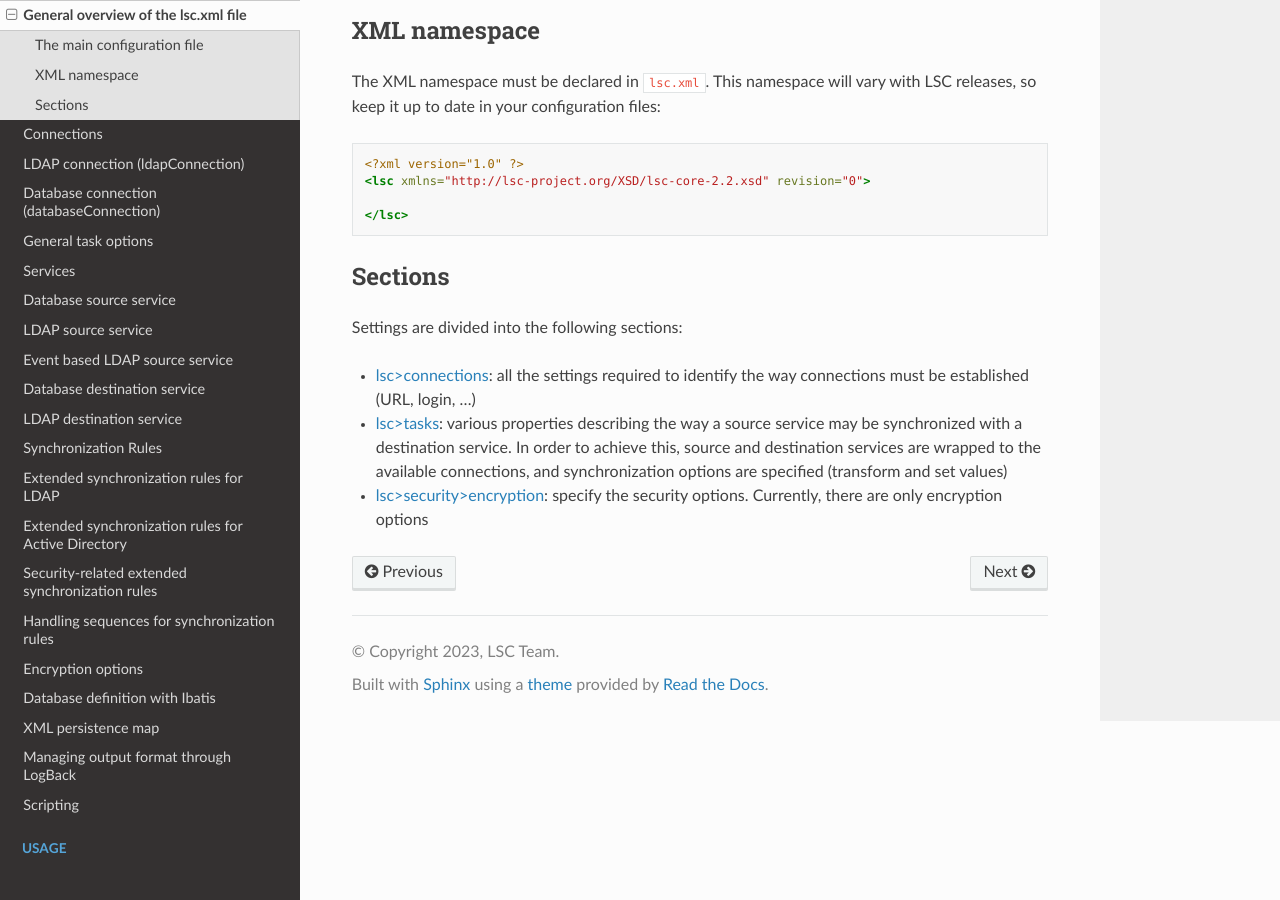
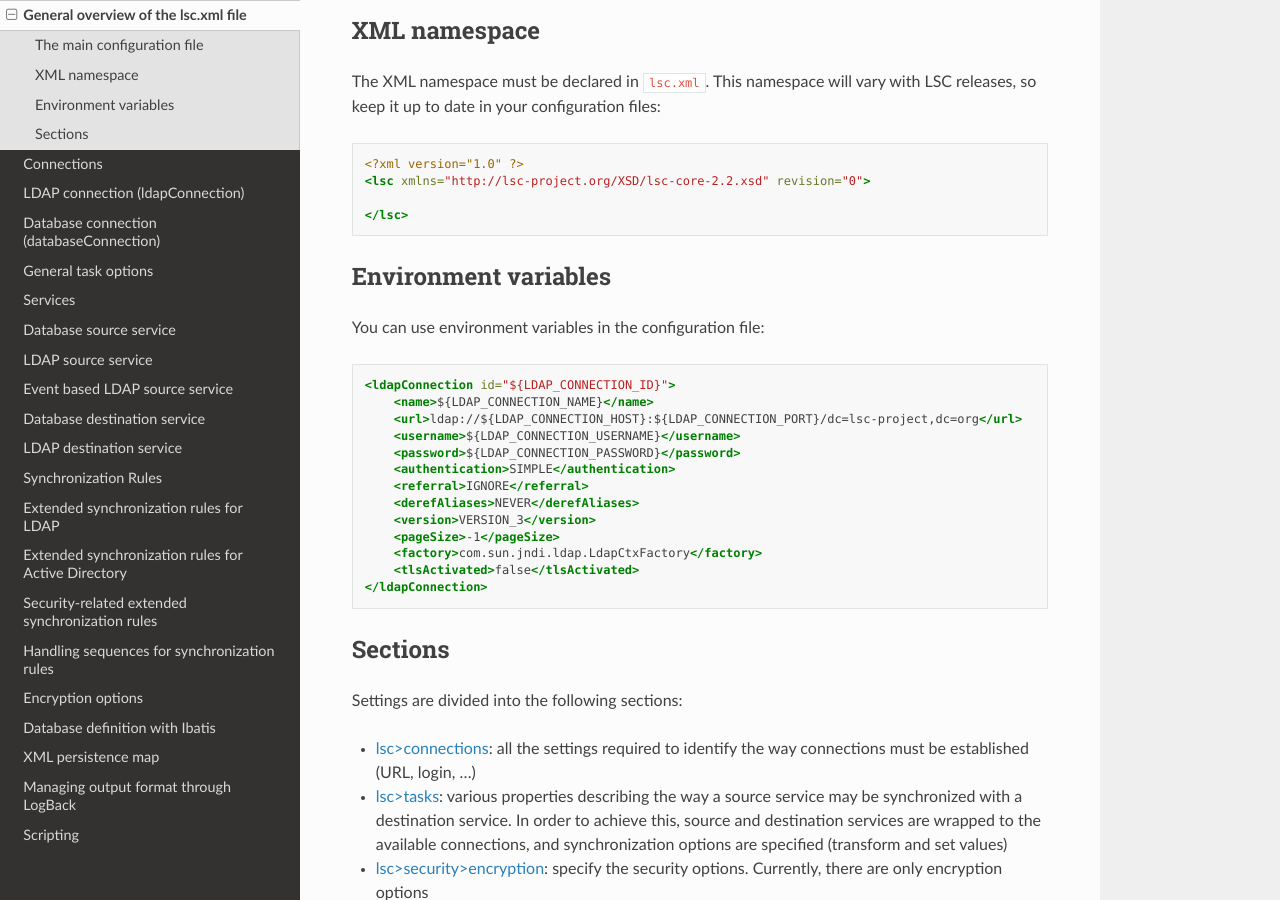
Before and after one commit to lsc-project/documentation, a Sphinx documentation site: the page built from source/overview.rst, in a window 1280 px wide and 900 px high, scrolled down 777 px. Built offline with Sphinx 7.4.7 and the Read the Docs theme 3.1.0, drawn with Linux system fonts in a browser that asks for light colours.

Commit message:
Doc about environment variables in configuration

```diff
--- a/source/overview.rst
+++ b/source/overview.rst
@@ -44,6 +44,27 @@ The XML namespace must be declared in ``lsc.xml``. This namespace will vary with
 
     </lsc>
 
+Environment variables
+=====================
+
+You can use environment variables in the configuration file:
+
+.. code-block:: XML
+
+        <ldapConnection id="${LDAP_CONNECTION_ID}">
+            <name>${LDAP_CONNECTION_NAME}</name>
+            <url>ldap://${LDAP_CONNECTION_HOST}:${LDAP_CONNECTION_PORT}/dc=lsc-project,dc=org</url>
+            <username>${LDAP_CONNECTION_USERNAME}</username>
+            <password>${LDAP_CONNECTION_PASSWORD}</password>
+            <authentication>SIMPLE</authentication>
+            <referral>IGNORE</referral>
+            <derefAliases>NEVER</derefAliases>
+            <version>VERSION_3</version>
+            <pageSize>-1</pageSize>
+            <factory>com.sun.jndi.ldap.LdapCtxFactory</factory>
+            <tlsActivated>false</tlsActivated>
+        </ldapConnection>
+
 Sections
 ========
 
```
